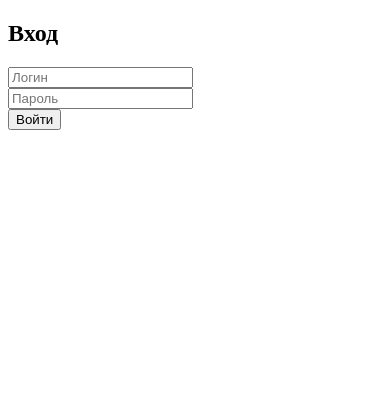
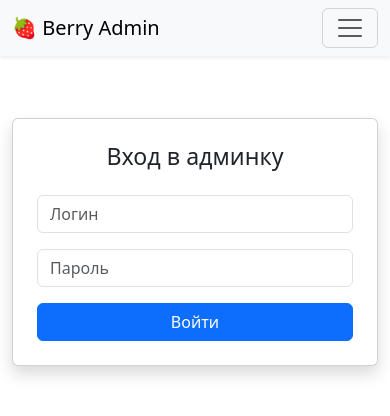
Before and after one commit to bunsteritalia-source/berrybot, a Flask app: page /login in a window 390 px wide. Shown: the top 416 px of the page. Run offline with Flask 3, Linux system fonts and the light colour scheme.

Commit message:
Update login.html

```diff
--- a/admin_site/templates/login.html
+++ b/admin_site/templates/login.html
@@ -1,13 +1,22 @@
-<!DOCTYPE html>
-<html>
-<head><title>Berry Admin Login</title></head>
-<body>
-  <h2>Вход</h2>
-  {% if error %}<p style="color:red">{{ error }}</p>{% endif %}
-  <form method="post">
-    <input name="username" placeholder="Логин" required><br>
-    <input name="password" type="password" placeholder="Пароль" required><br>
-    <button type="submit">Войти</button>
-  </form>
-</body>
-</html>
+{% extends "layout.html" %}
+{% block content %}
+<div class="row justify-content-center mt-5">
+  <div class="col-md-4">
+    <div class="card shadow">
+      <div class="card-body p-4">
+        <h3 class="text-center mb-4">Вход в админку</h3>
+        {% if error %}<div class="alert alert-danger">{{ error }}</div>{% endif %}
+        <form method="post">
+          <div class="mb-3">
+            <input name="username" class="form-control" placeholder="Логин" required>
+          </div>
+          <div class="mb-3">
+            <input name="password" type="password" class="form-control" placeholder="Пароль" required>
+          </div>
+          <button type="submit" class="btn btn-primary w-100">Войти</button>
+        </form>
+      </div>
+    </div>
+  </div>
+</div>
+{% endblock %}
```
